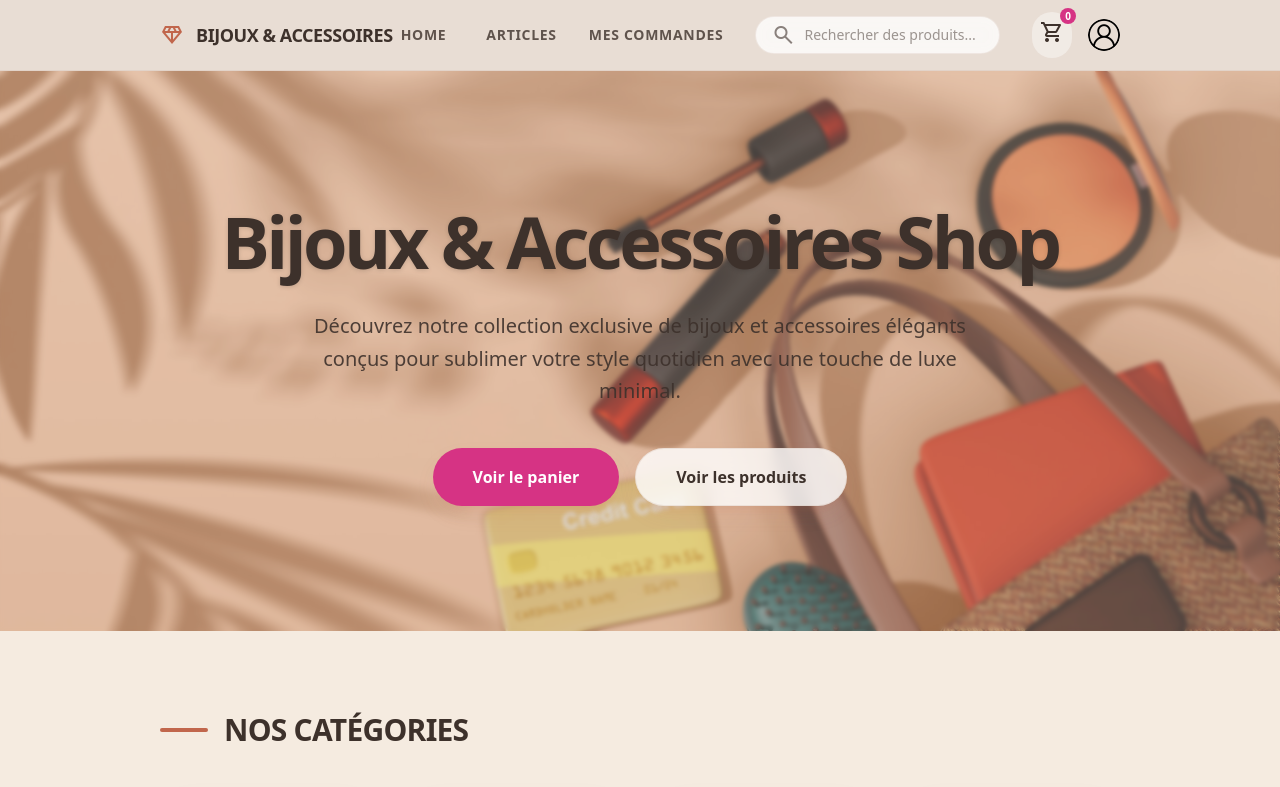
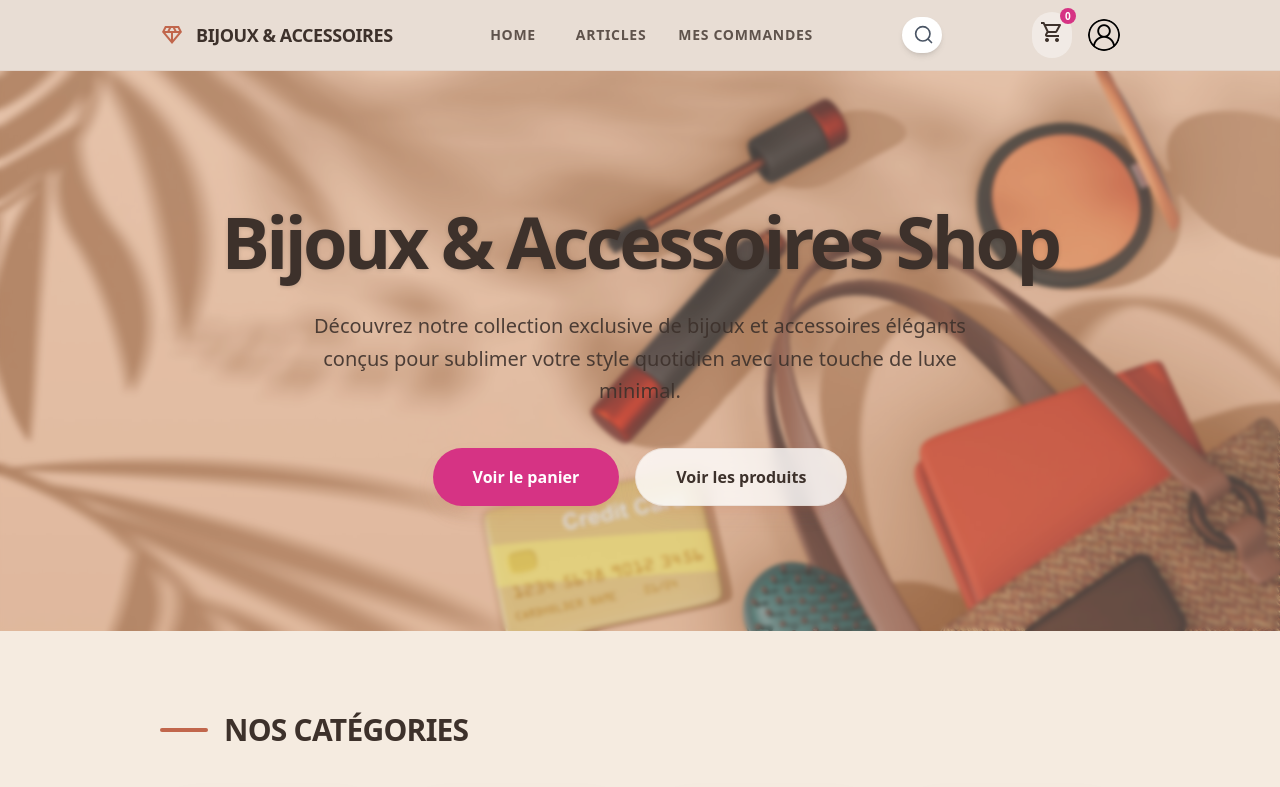
Before and after one commit to latifa-Rida/bijoux-accessoires, an Angular app: page / in a window 1280 px wide. Shown: the top 787 px of the page. Built offline with nearby package versions, Linux system fonts and the light colour scheme; grey boxes are pictures that could not be loaded.

Commit message:
modefier bar de recherch

```diff
--- a/src/app/component/navbar/navbar.html
+++ b/src/app/component/navbar/navbar.html
@@ -38,24 +38,48 @@
   </nav>
 
   <!-- Search Bar -->
-  <div class="hidden md:flex items-center flex-1 max-w-md mx-8">
-    <div class="relative w-full">
+  <div
+    (click)="toggleSearch()"
+    [ngClass]="{
+      'w-10': !isOpen,
+      'w-64': isOpen,
+    }"
+    class="flex items-center bg-white rounded-full shadow-md px-3 py-2 cursor-pointer transition-all duration-300 ease-in-out overflow-hidden"
+  >
+    <!-- Icon -->
+    <svg
+      class="w-5 h-5 text-gray-600 shrink-0"
+      fill="none"
+      stroke="currentColor"
+      viewBox="0 0 24 24"
+    >
+      <path
+        stroke-linecap="round"
+        stroke-linejoin="round"
+        stroke-width="2"
+        d="M21 21l-4.35-4.35m0 0A7.5 7.5 0 104.5 4.5a7.5 7.5 0 0012.15 12.15z"
+      />
+    </svg>
+
+    <!-- Input -->
     <input
+      #searchInput
       [(ngModel)]="searchQuery"
       (input)="onSearchInput($event)"
       (keyup.enter)="performSearch()"
+      (click)="$event.stopPropagation()"
+      (blur)="closeSearch()"
       type="text"
-        placeholder="Rechercher des produits..."
-        class="w-full pl-12 pr-4 py-2 bg-white/80 backdrop-blur-sm border border-[#D5BDAF]/30 rounded-full text-sm text-[#3D312B] placeholder-[#3D312B]/50 focus:outline-none focus:ring-2 focus:ring-[#C1664C]/50 focus:border-transparent transition-all"
+      placeholder="Rechercher..."
+      [ngClass]="{
+        'opacity-0': !isOpen,
+        'opacity-100': isOpen,
+      }"
+      class="ml-2 w-full bg-transparent outline-none text-sm transition-opacity duration-200"
     />
-      <span
-        class="absolute left-4 top-1/2 transform -translate-y-1/2 material-symbols-outlined text-[#3D312B]/60 text-lg"
-        style="font-variation-settings: 'FILL' 0, 'wght' 400, 'GRAD' 0, 'opsz' 24;"
-      >
-        search
-      </span>
   </div>
-  </div>
+
+  <!-- hjhjhjhhhjhhh -->
 
   <div class="flex items-center gap-4">
     <button
@@ -100,7 +124,16 @@
           class="w-8 h-8 rounded-full bg-cover bg-center"
           style="background-image: url('assets/user.png')"
         ></div>
-      <span class="material-symbols-outlined text-sm text-[#3D312B]/80" style="font-variation-settings: 'FILL' 0, 'wght' 400, 'GRAD' 0, 'opsz' 24;">
+        <span
+          class="material-symbols-outlined text-sm text-[#3D312B]/80"
+          style="
+            font-variation-settings:
+              'FILL' 0,
+              'wght' 400,
+              'GRAD' 0,
+              'opsz' 24;
+          "
+        >
           expand_more
         </span>
       </button>
@@ -127,3 +160,5 @@
         </button>
       </div>
     </div>
+  </div>
+</header>
--- a/src/app/component/navbar/navbar.ts
+++ b/src/app/component/navbar/navbar.ts
@@ -1,4 +1,10 @@
-import { Component, OnInit, OnDestroy } from '@angular/core';
+import {
+  Component,
+  OnInit,
+  OnDestroy,
+  ViewChild,
+  ElementRef
+} from '@angular/core';
 import { CartService } from '../../services/cart';
 import { RouterModule, Router } from '@angular/router';
 import { FormsModule } from '@angular/forms';
@@ -14,18 +20,37 @@ import { CommonModule } from '@angular/common';
   imports: [RouterModule, FormsModule, CommonModule]
 })
 export class NavbarComponent implements OnInit, OnDestroy {
+
+  isOpen = false;
+  searchQuery: string = '';
   cartCount: number = 0;
-  searchQuery: string = '';
   isAuthenticated: boolean = false;
   currentUser: any = null;
   showUserMenu: boolean = false;
+
   private authSubscription: Subscription = new Subscription();
+
+  @ViewChild('searchInput') searchInput!: ElementRef<HTMLInputElement>;
 
   constructor(
     private cartService: CartService,
     private router: Router,
     private authService: AuthService
   ) {}
+
+  toggleSearch() {
+    this.isOpen = !this.isOpen;
+
+    if (this.isOpen) {
+      setTimeout(() => {
+        this.searchInput?.nativeElement.focus();
+      });
+    }
+  }
+
+  closeSearch() {
+    this.isOpen = false;
+  }
 
   ngOnInit() {
     this.cartCount = this.cartService.getCartCount();
@@ -36,10 +61,13 @@ export class NavbarComponent implements OnInit, OnDestroy {
       this.cartCount = this.cartService.getCartCount();
     });
 
-    this.authSubscription = this.authService.authChanged.subscribe((isAuth: boolean) => {
-      this.isAuthenticated = isAuth;
-      this.currentUser = isAuth ? this.authService.getCurrentUser() : null;
-    });
+    this.authSubscription =
+      this.authService.authChanged.subscribe((isAuth: boolean) => {
+        this.isAuthenticated = isAuth;
+        this.currentUser = isAuth
+          ? this.authService.getCurrentUser()
+          : null;
+      });
   }
 
   ngOnDestroy() {
@@ -55,6 +83,7 @@ export class NavbarComponent implements OnInit, OnDestroy {
       this.router.navigate(['/product'], {
         queryParams: { search: this.searchQuery.trim() }
       });
+      this.closeSearch();
     }
   }
 
```
Lines whose indentation alone changed are shown as unchanged.
